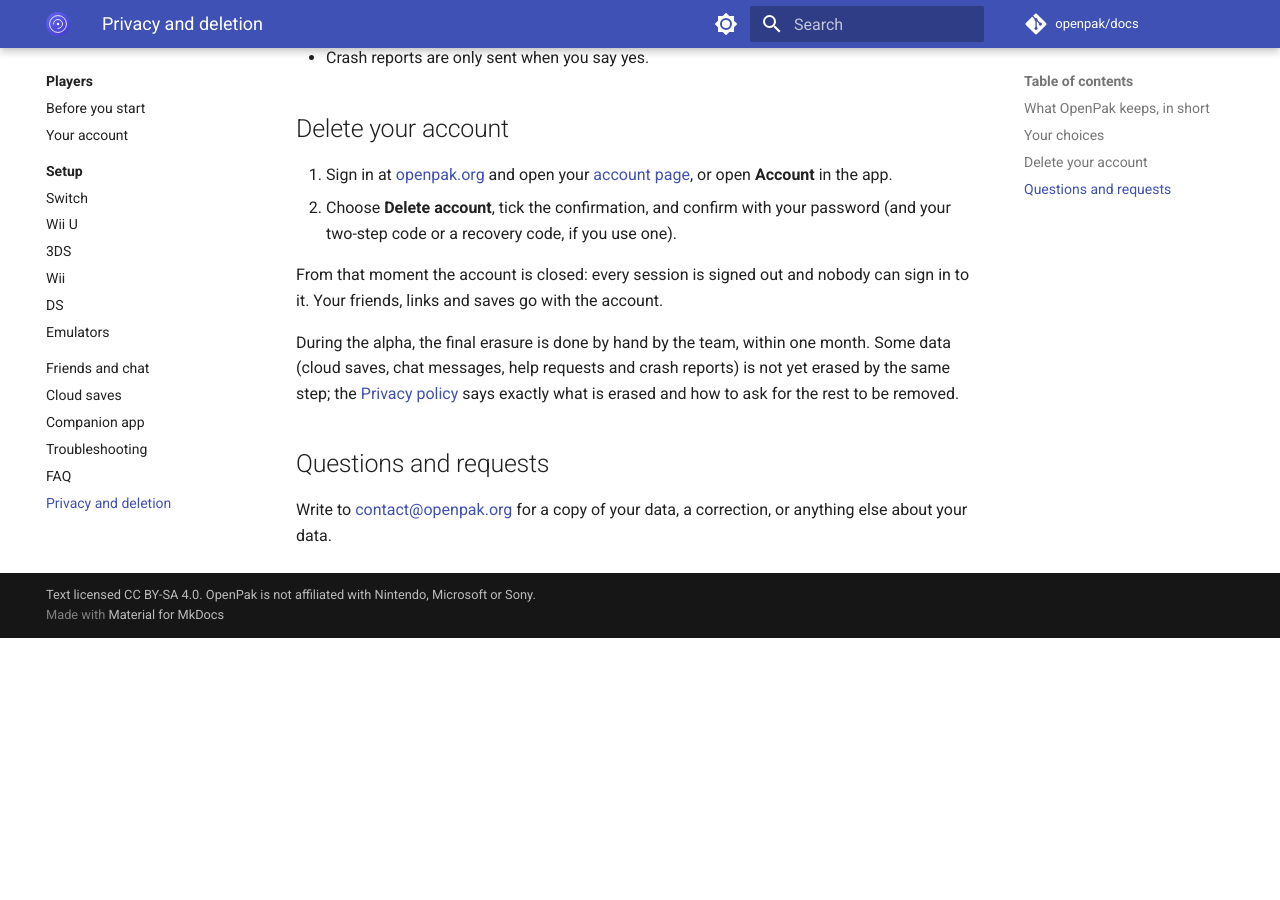
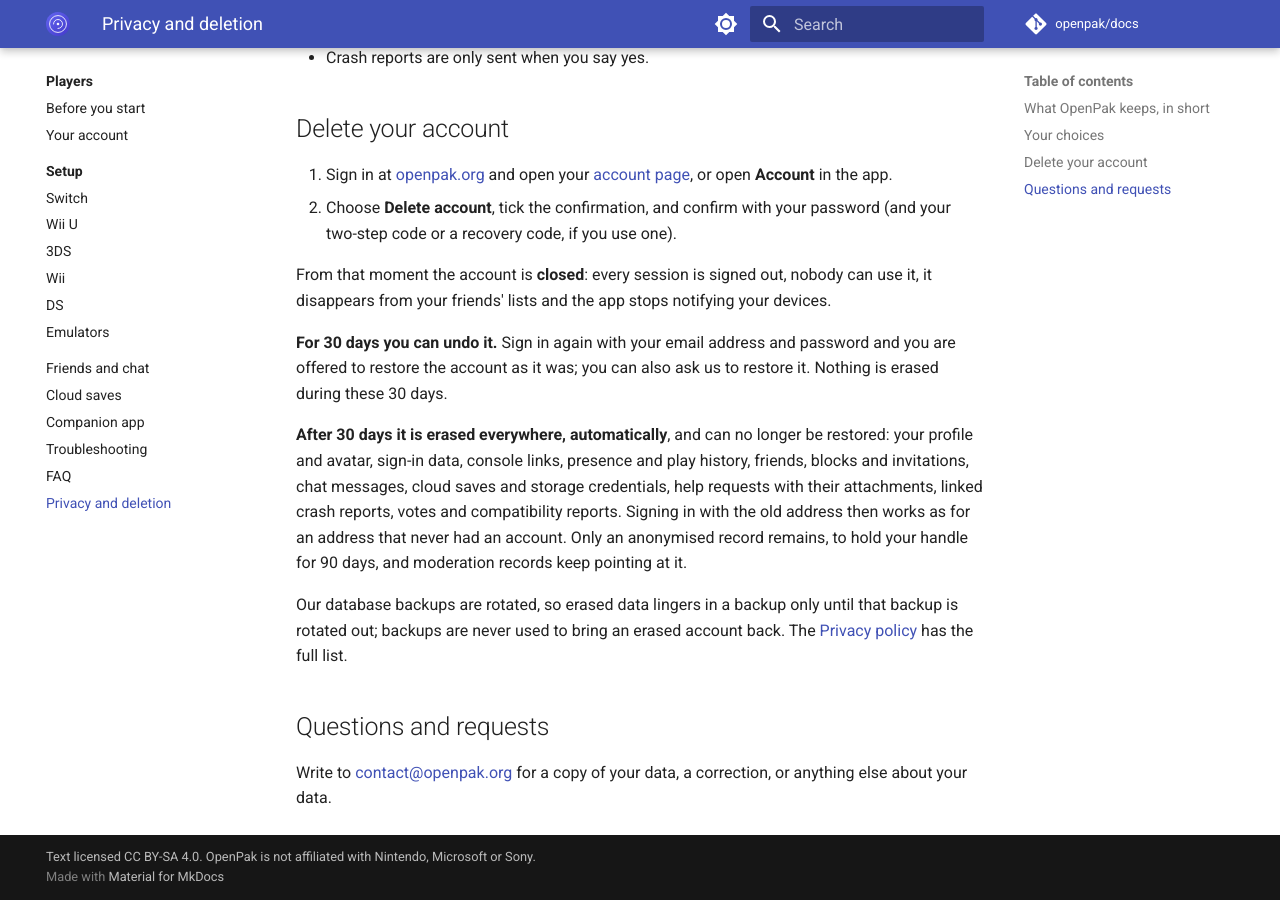
Before and after one commit to openpak/docs, an MkDocs documentation site: the page built from docs/players/privacy.md, in a window 1280 px wide and 900 px high, scrolled down 838 px. Built offline with MkDocs 1.6.1 and Material for MkDocs 9.7.7, drawn with Linux system fonts in a browser that asks for light colours; comment, search, counter and statistics services are not loaded; before the commit the page ends 1476 px from its top, so only the background shows below that.

Commit message:
Privacy guide: accounts close at once, restorable for 30 days, then erased everywhere

```diff
--- a/docs/players/privacy.md
+++ b/docs/players/privacy.md
@@ -32,13 +32,26 @@ for marketing.
 2. Choose **Delete account**, tick the confirmation, and confirm with your password (and your
    two-step code or a recovery code, if you use one).
 
-From that moment the account is closed: every session is signed out and nobody can sign in to
-it. Your friends, links and saves go with the account.
+From that moment the account is **closed**: every session is signed out, nobody can use it,
+it disappears from your friends' lists and the app stops notifying your devices.
 
-During the alpha, the final erasure is done by hand by the team, within one month. Some data
-(cloud saves, chat messages, help requests and crash reports) is not yet erased by the same
-step; the [Privacy policy](https://openpak.org/privacy) says exactly what is erased and how to
-ask for the rest to be removed.
+**For 30 days you can undo it.** Sign in again with your email address and password and you are
+offered to restore the account as it was; you can also ask us to restore it. Nothing is erased
+during these 30 days.
+
+**After 30 days it is erased everywhere, automatically**, and can no longer be restored: your
+profile and avatar, sign-in data, console links, presence and play history, friends, blocks and
+invitations, chat messages, cloud saves and storage credentials, help requests with their
+attachments, linked crash reports, votes and compatibility reports. Signing in with the old
+address then works as for an address that never had an account. Only an anonymised record
+remains, to hold your handle for 90 days, and moderation records keep pointing at it.
+
+Our database backups are rotated, so erased data lingers in a backup only until that backup is
+rotated out; backups are never used to bring an erased account back. The
+[Privacy policy](https://openpak.org/privacy) has the full list.
+
+<!-- OWNER REVIEW: no production database backup retention is documented (checked 2026-10-23).
+Add "for up to N days" here and on /privacy once the number is set. -->
 
 ## Questions and requests
 
```
